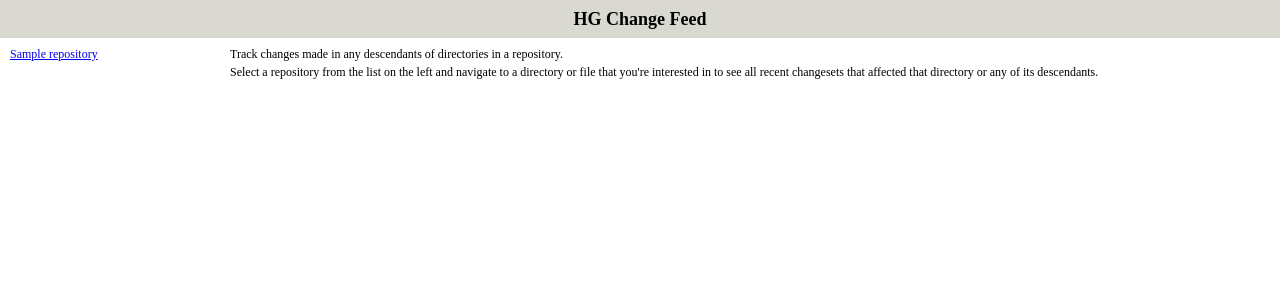
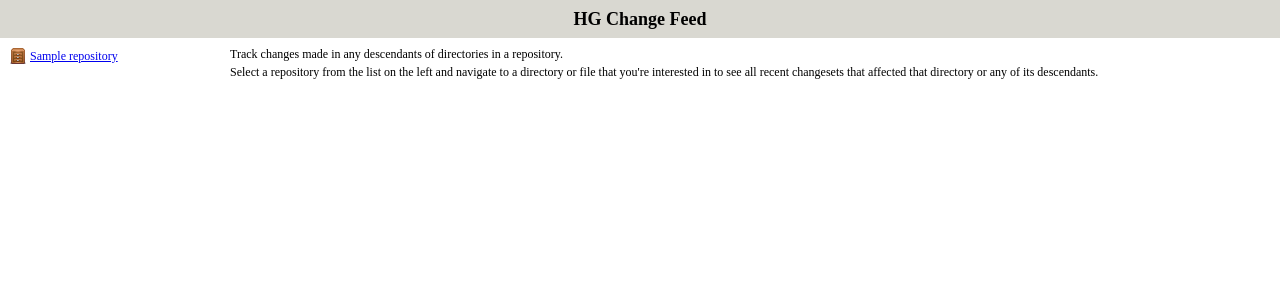
Before and after one commit to Mossop/hgchangefeed, a Django app: template templates/index.html in a window 1280 px wide. Shown: the top 300 px of the page. Run offline with Django 3.2, Linux system fonts and the light colour scheme; the template is opened without the code that fills it: most values are stand-ins (such as "Sample title", 1, 10 or a date in 2020).

Commit message:
Highlight images and directories.

```diff
--- a/models.py
+++ b/models.py
@@ -23,6 +23,9 @@ class Path(models.Model):
     path = models.CharField(max_length = 2000)
     parent = models.ForeignKey('self', related_name = "children", null = True)
     repository = models.ForeignKey(Repository)
+
+    def is_dir(self):
+        return self.children.count() > 0
 
     def parentlist(self):
         result = []
--- a/static/styles/layout.css
+++ b/static/styles/layout.css
@@ -29,6 +29,25 @@ body {
   margin-bottom: 0.5em;
 }
 
+.path {
+  line-height: 16px;
+  padding-left: 20px;
+  background-position: left center;
+  background-repeat: no-repeat;
+}
+
+.directory {
+  background-image: url(../images/folder.png);
+}
+
+.file {
+  background-image: url(../images/script.png);
+}
+
+.repository {
+  background-image: url(../images/drawer.png);
+}
+
 #content p {
   margin-bottom: 0.5em;
 }
--- a/templates/index.html
+++ b/templates/index.html
@@ -3,7 +3,7 @@
 {% block sidebar %}
 <ul>
 {% for repository in repositories %}
-    <li><a href="{% url 'path' repository.name '' %}">{{ repository.name }}</a></li>
+    <li class="path repository"><a href="{% url 'path' repository.name '' %}">{{ repository.name }}</a></li>
 {% endfor %}
 </ul>
 {% endblock %}
--- a/templates/path.html
+++ b/templates/path.html
@@ -17,7 +17,7 @@
 {% block sidebar %}
 <ul>
 {% for path in paths %}
-  <li><a href="{% url 'path' repository path %}">{{ path.name }}</a></li>
+  <li class="path {% if path.is_dir %}directory{% else %}file{% endif %}"><a href="{% url 'path' repository path %}">{{ path.name }}</a></li>
 {% endfor %}
 </ul>
 {% endblock %}
```
Also changed, not shown: other parts of static/styles/layout.css (+4 -0 lines), static/images/drawer.png (added), static/images/folder.png (added), static/images/script.png (added).
